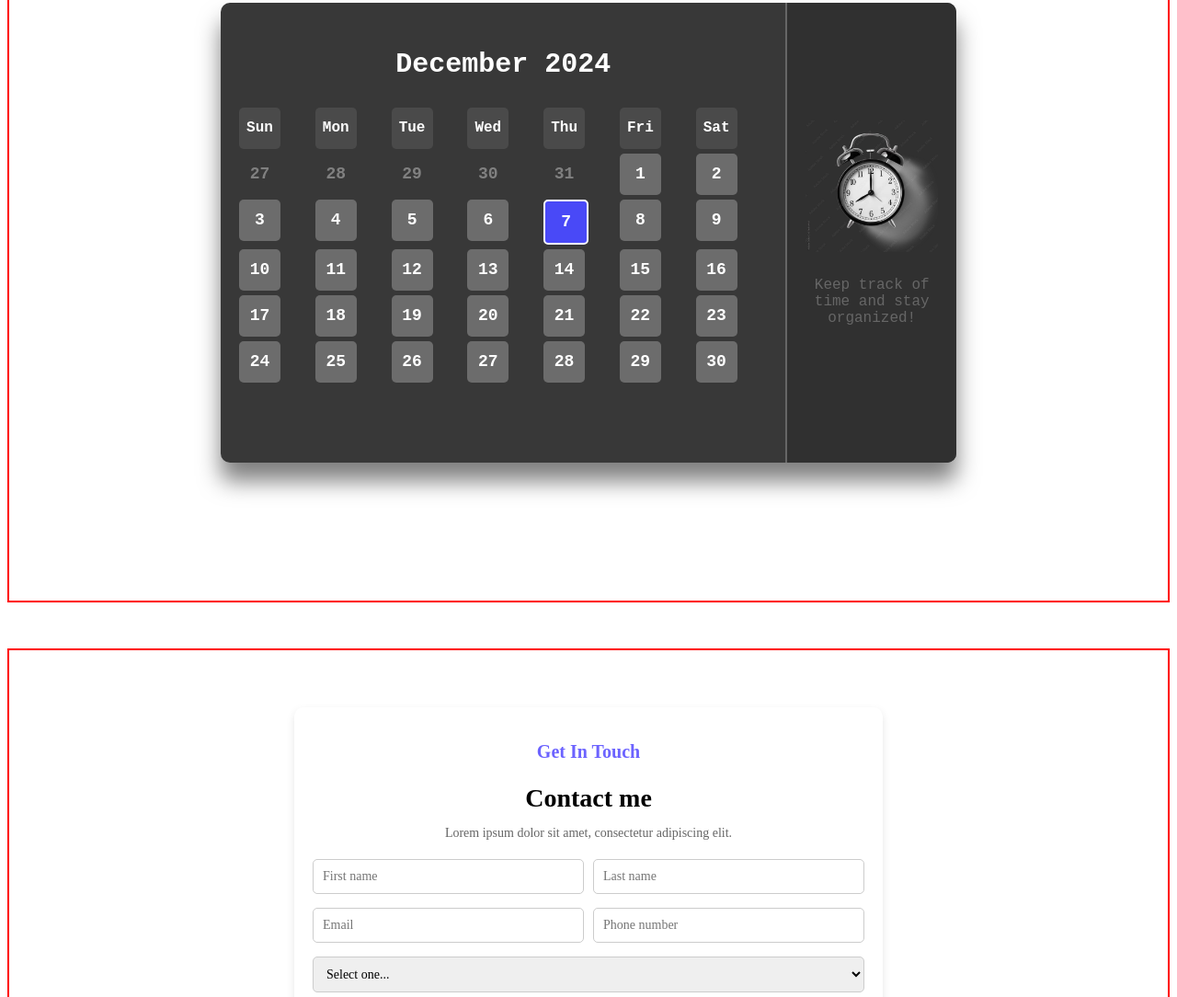
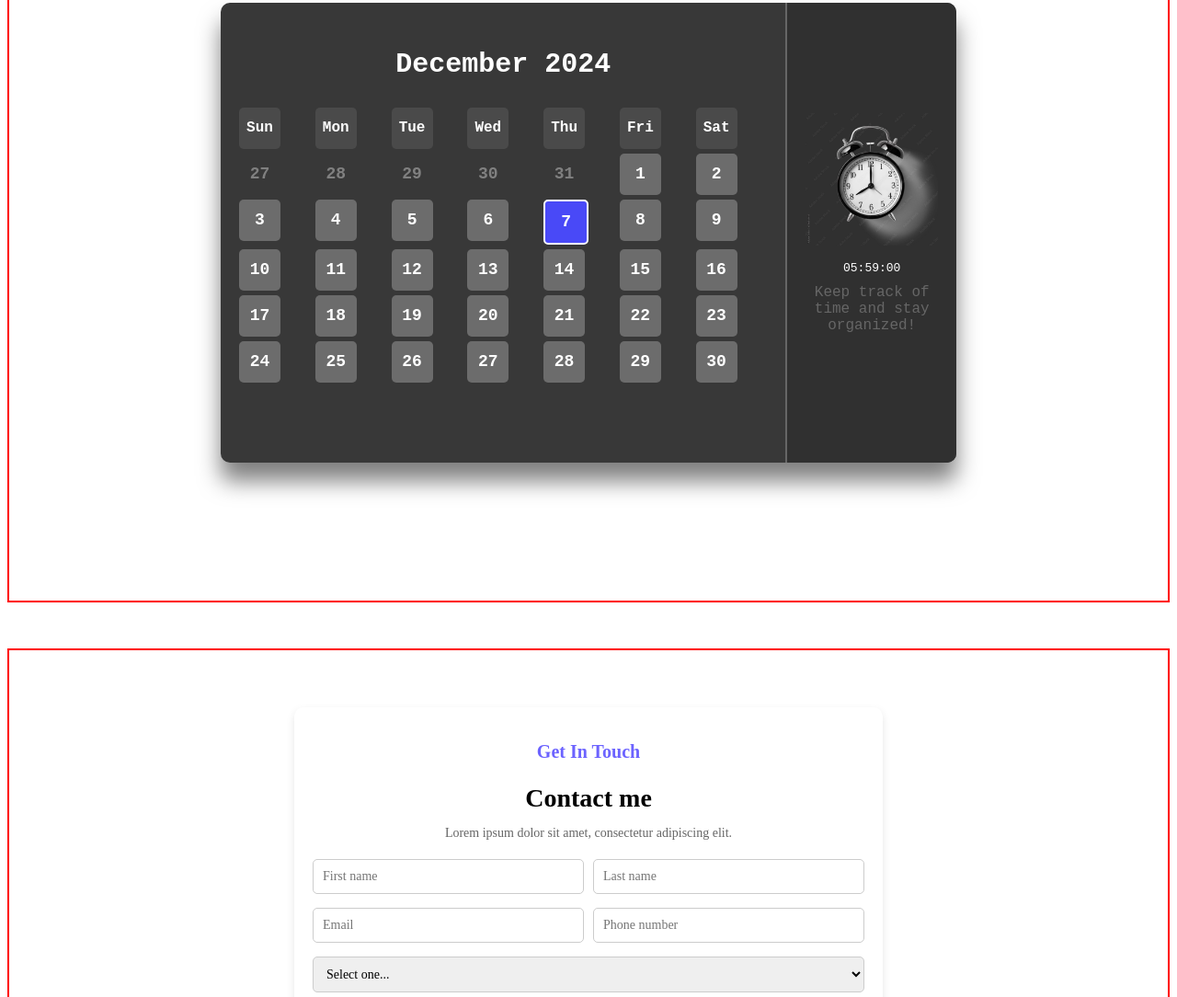
Before and after one commit to sufyan-github/portfolio-website-masc, a plain HTML site: page index.html in a window 1280 px wide. Shown: the part 2895-3979 px from the top of the page at 92% size. Drawn offline with Linux system fonts and the light colour scheme; files whose address does not match are found by name.

Commit message:
Live Clock added by js

```diff
--- /dev/null
+++ b/clock.js
@@ -0,0 +1,12 @@
+function updateClock() {
+    const clockElement = document.getElementById('live-clock');
+    const now = new Date();
+    const hours = now.getHours().toString().padStart(2, '0');
+    const minutes = now.getMinutes().toString().padStart(2, '0');
+    const seconds = now.getSeconds().toString().padStart(2, '0');
+    clockElement.textContent = `${hours}:${minutes}:${seconds}`;
+}
+
+// Initialize the clock and set an interval to update it every second
+setInterval(updateClock, 1000);
+updateClock(); // Call immediately to avoid initial delay
--- a/index.html
+++ b/index.html
@@ -248,15 +248,23 @@
                     </div>
                 </div>
 
+                <!-- <div class="clock-section">
+                    <div class="clock">
+                        <img src="./images/watch1.webp" alt="Clock Image" class="clock-image">
+                    </div>
+                    <div class="clock-time" id="live-clock"></div>
+                    <p class="clock-text">Keep track of time and stay organized!</p>
+                </div> -->
 
                 <div class="clock-section">
                     <div class="clock">
                         <img src="./images/watch1.webp" alt="Clock Image" class="clock-image">
                     </div>
-                    <div class="clock-time">
-                    </div>
+                    <div class="clock-time" id="live-clock"></div>
                     <p class="clock-text">Keep track of time and stay organized!</p>
                 </div>
+
+
             </div>
 
         </section>
@@ -320,6 +328,8 @@
                 </div>
             </div>
             <hr />
+
+
             <div class="footer-bottom">
                 <p>Made with <span class="heart">♥</span> Md Abu Sufyan </p>
                 <nav class="footer-policy">
@@ -332,6 +342,10 @@
     </footer>
 
 
+    <script src="clock.js"></script>
+
+    <!-- <script src="index.js"></script> -->
+
 </body>
 
 </html>
```
